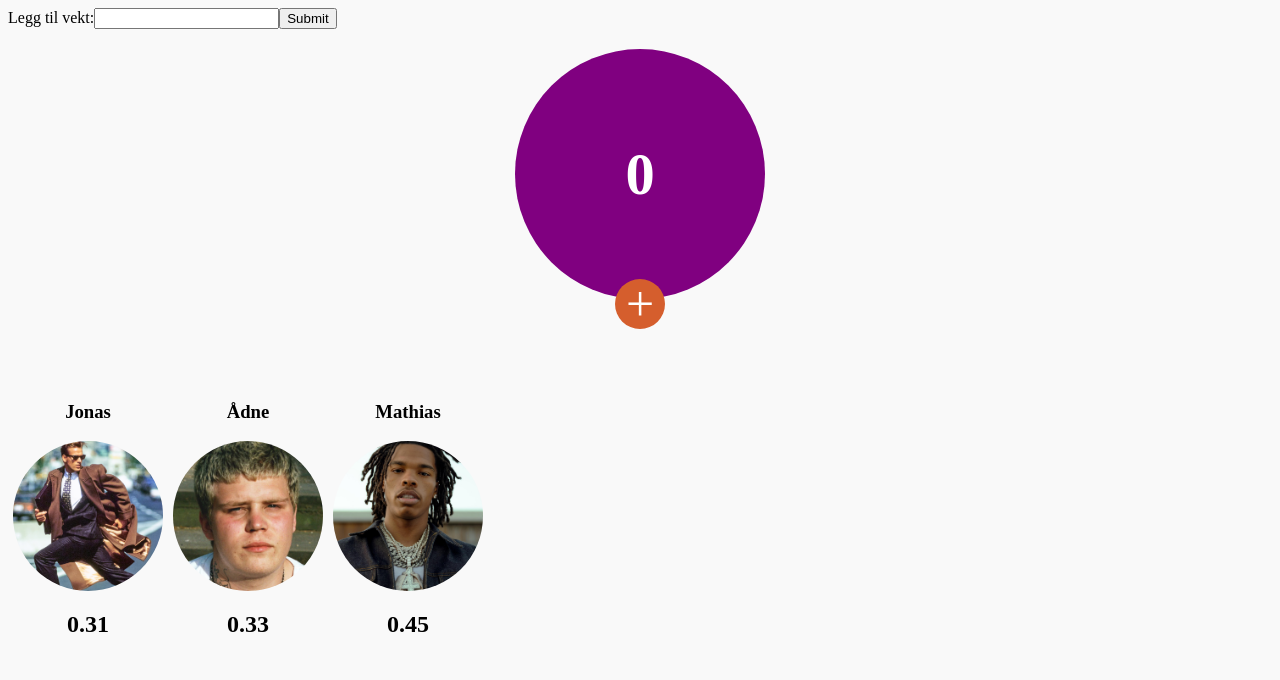
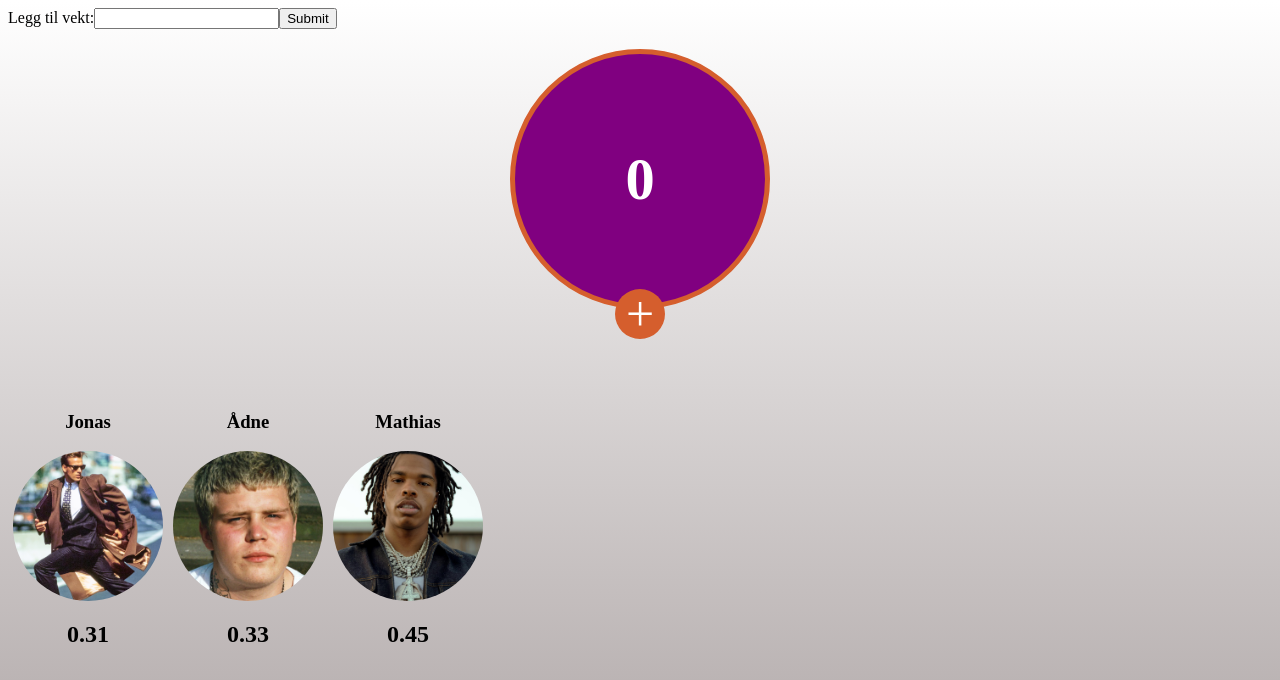
Before and after one commit to bragerosberg/gutta-bar, a React (Create React App) app: page / in a window 1280 px wide. Shown: the top 680 px of the page. Built offline with nearby package versions, Linux system fonts and the light colour scheme.

Commit message:
feat: add linear gradient

```diff
--- a/src/App.css
+++ b/src/App.css
@@ -1,6 +1,20 @@
 html {
   /* concrete */
   background-color: #F9F9F9;
+  animation: animateBg 14s linear infinite;
+  background-image: linear-gradient(0deg, #ececec, #f2f2f2, #bbb4b4, #ffffff, #fff2f2);
+  background-size: 100% 400%;
+  background-repeat: no-repeat;
+  }
+
+@keyframes animateBg {
+  0% {
+    background-position: 15% 0%;
+  }
+
+  100% {
+    background-position: 0% 85%;
+  }
 }
 
 .profile__picture {
@@ -29,6 +43,7 @@ html {
   background: #2F5D8C;
   color: white;
   font-size: 50px;
+  border: 5px solid #D55E2D;
 }
 
 
--- a/src/components/DisplayUnits.css
+++ b/src/components/DisplayUnits.css
@@ -14,7 +14,6 @@
 }
 
 .units__edit {
-  position: fixed;
   margin: 8px 0 0 0;
   padding-left: 10px;
 }
```
